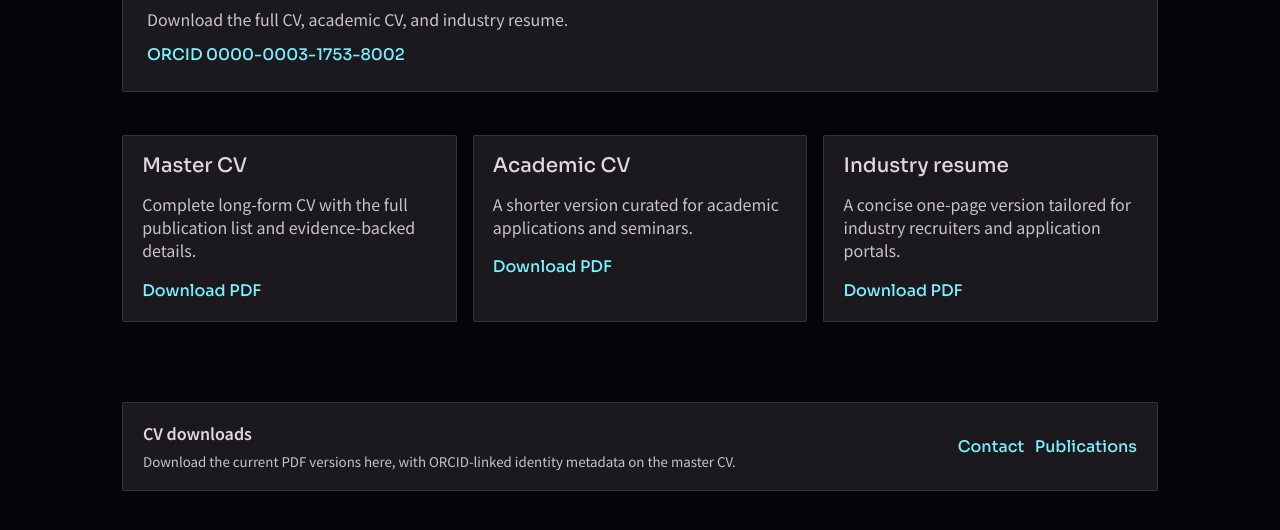
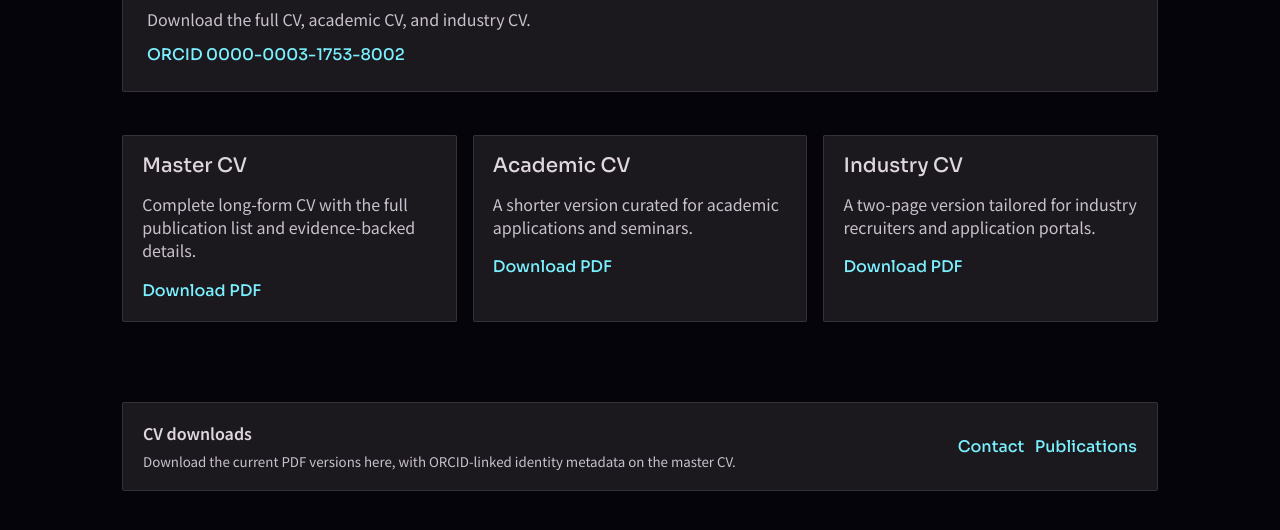
Before and after one commit to sushant-mahajan/solarmagnetism.org, a plain HTML site: page cv.html in a window 1280 px wide. Shown: the part 372-902 px from the top of the page. Drawn offline with Linux system fonts and the light colour scheme.

Commit message:
Update CV page labels

```diff
--- a/cv.html
+++ b/cv.html
@@ -4,7 +4,7 @@
   <meta charset="utf-8" />
   <meta name="viewport" content="width=device-width, initial-scale=1" />
   <title>CV downloads | Sushant S. Mahajan</title>
-  <meta name="description" content="Download the master CV, academic CV, and one-page industry resume for Sushant S. Mahajan." />
+  <meta name="description" content="Download the master CV, academic CV, and industry CV for Sushant S. Mahajan." />
   <meta name="theme-color" content="#05040b" />
   <link rel="icon" href="assets/solar-mark.svg" type="image/svg+xml" />
   <link rel="stylesheet" href="assets/styles.css" />
@@ -36,7 +36,7 @@
       <div class="site-wrap page-hero__panel" data-reveal>
         <div class="eyebrow">CV</div>
         <h1>Download the formal versions.</h1>
-        <p>Download the full CV, academic CV, and industry resume.</p>
+        <p>Download the full CV, academic CV, and industry CV.</p>
         <div class="link-row" style="margin-top:0.75rem">
           <a class="link" href="https://orcid.org/0000-0003-1753-8002" target="_blank" rel="noreferrer">ORCID 0000-0003-1753-8002</a>
         </div>
@@ -61,8 +61,8 @@
             </div>
           </article>
           <article class="card" data-reveal>
-            <h3>Industry resume</h3>
-            <p>A concise one-page version tailored for industry recruiters and application portals.</p>
+            <h3>Industry CV</h3>
+            <p>A two-page version tailored for industry recruiters and application portals.</p>
             <div class="link-row">
               <a class="link" href="files/industry_resume_1page.pdf">Download PDF</a>
             </div>
```
